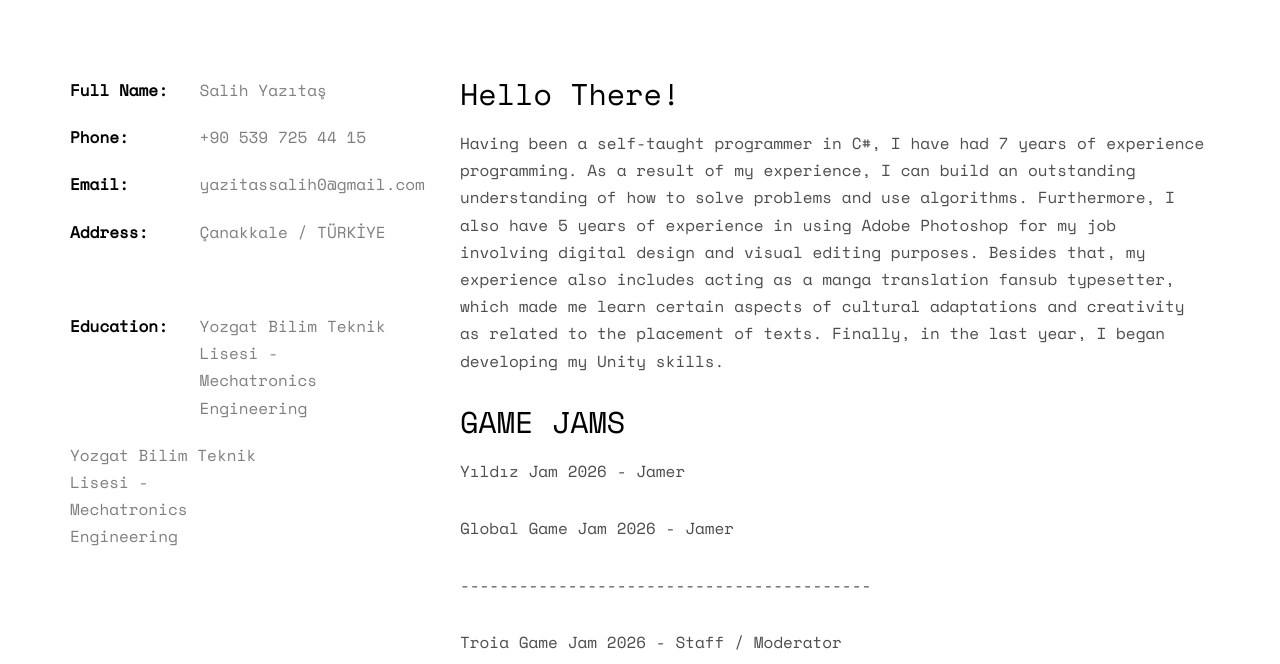
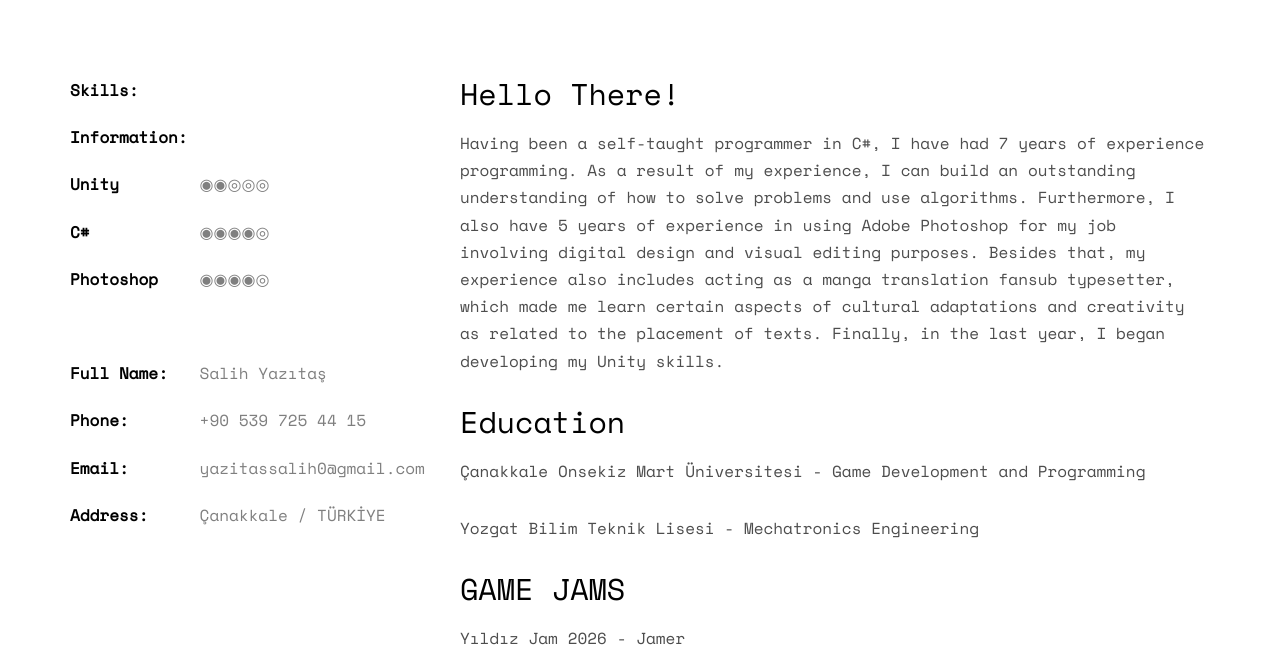
Before and after one commit to SalihYzts/SalihYzts.github.io, a plain HTML site: page index.html in a window 1280 px wide. Shown: the part 995-1659 px from the top of the page. Drawn offline with nearby package versions, Linux system fonts and the light colour scheme; files whose address does not match are found by name.

Commit message:
Update index.html

```diff
--- a/index.html
+++ b/index.html
@@ -72,18 +72,24 @@
 			<div class="row">
 				<div class="col-md-4">
 					<ul class="info">
+						<li><span class="first-block">Skills:</span><span class="second-block"></span></li>
+						<li><span class="first-block">Information:</span><span class="second-block"></span></li>
+						<li><span class="first-block">Unity</span><span class="second-block">◉◉◎◎◎</span></li>
+						<li><span class="first-block">C#</span><span class="second-block">◉◉◉◉◎</span></li>
+						<li><span class="first-block">Photoshop</span><span class="second-block">◉◉◉◉◎</span></li>
+						<li><span class="first-block"></span><span class="second-block"></span></li>
 						<li><span class="first-block">Full Name:</span><span class="second-block">Salih Yazıtaş</span></li>
 						<li><span class="first-block">Phone:</span><span class="second-block">+90 539 725 44 15</span></li>
 						<li><span class="first-block">Email:</span><span class="second-block">yazitassalih0@gmail.com</span></li>
 						<li><span class="first-block">Address:</span><span class="second-block">Çanakkale / TÜRKİYE</span></li>
-						<li><span class="first-block"></span><span class="second-block"></span></li>
-						<li><span class="first-block">Education:</span><span class="second-block">Yozgat Bilim Teknik Lisesi - Mechatronics Engineering</span></li>
-						<li><span class="first-block"></span><span class="second-block">Yozgat Bilim Teknik Lisesi - Mechatronics Engineering</span></li>
 					</ul>
 				</div>
 				<div class="col-md-8">
 					<h2>Hello There!</h2>
 					<p>Having been a self-taught programmer in C#, I have had 7 years of experience programming. As a result of my experience, I can build an outstanding understanding of how to solve problems and use algorithms. Furthermore, I also have 5 years of experience in using Adobe Photoshop for my job involving digital design and visual editing purposes. Besides that, my experience also includes acting as a manga translation fansub typesetter, which made me learn certain aspects of cultural adaptations and creativity as related to the placement of texts. Finally, in the last year, I began developing my Unity skills.</p>
+					<h2>Education</h2>
+					<p>Çanakkale Onsekiz Mart Üniversitesi      - Game Development and Programming</p>
+					<p>Yozgat Bilim Teknik Lisesi               - Mechatronics Engineering</p>
 					<h2>GAME JAMS</h2>
 					<p>Yıldız Jam 2026                          - Jamer</p>
 					<p>Global Game Jam 2026                     - Jamer</p>
@@ -99,7 +105,6 @@
 			</div>
 		</div>
 	</div>
-
 
 	<div class="gototop js-top">
 		<a href="#" class="js-gotop"><i class="icon-arrow-up22"></i></a>
```
